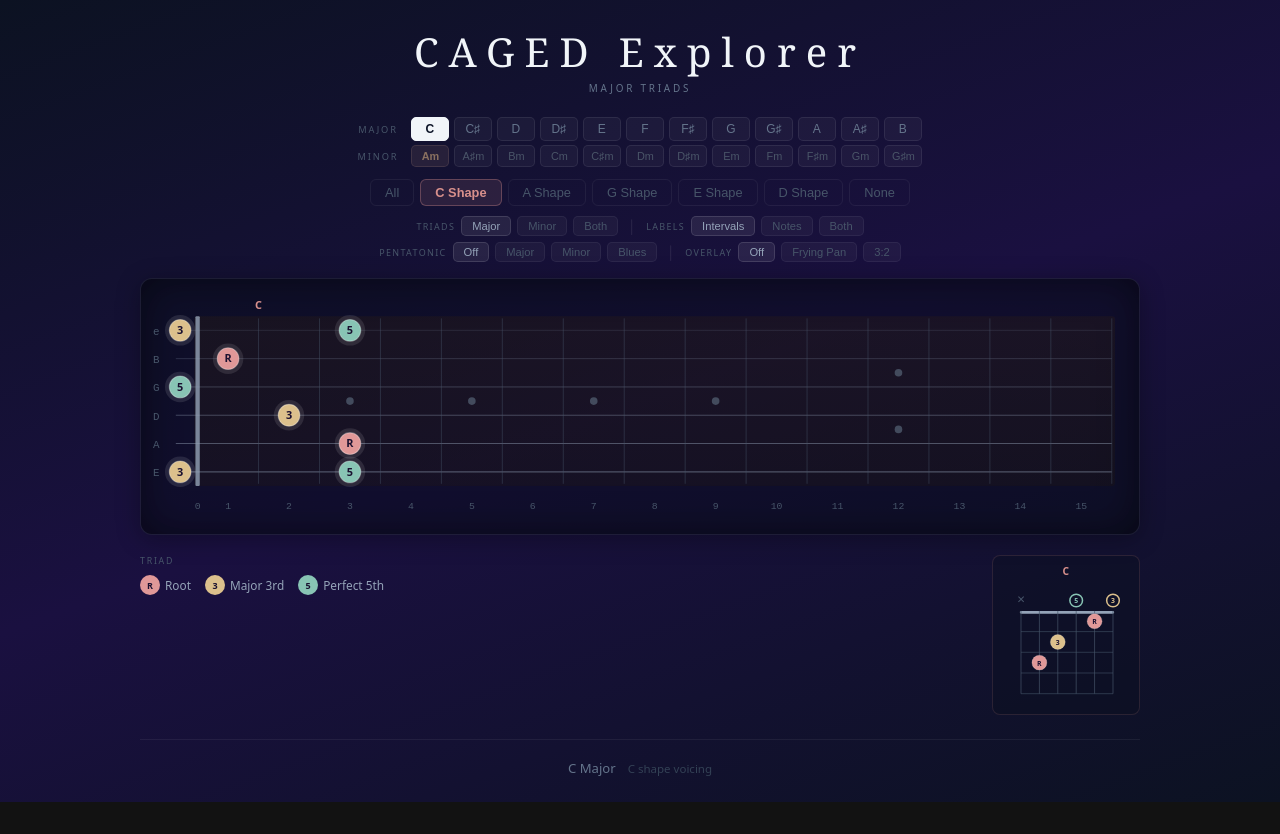
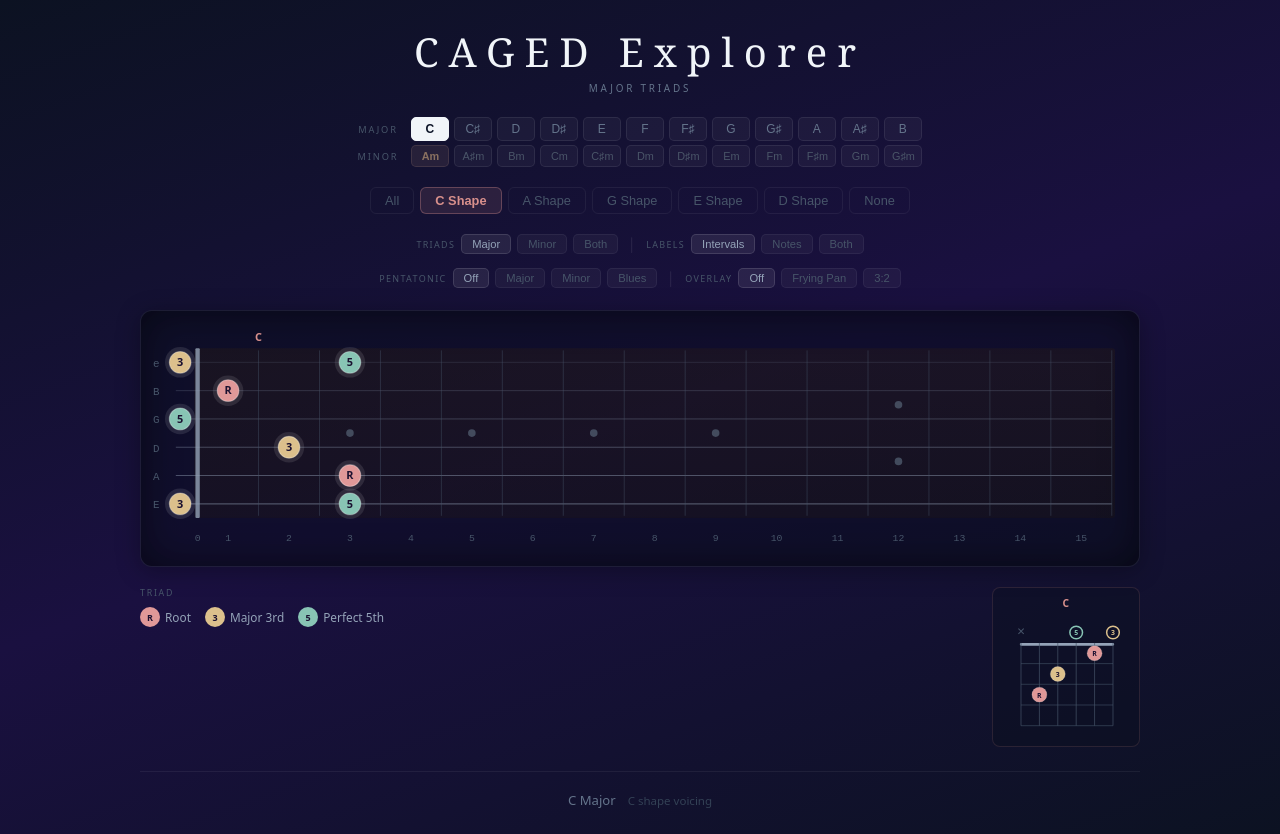
Before and after one commit to tartansandal/caged-explorer, a React (Vite) app: page / in a window 1280 px wide. Before the commit the page ends 802 px from the top, so only its background shows below. Built offline with nearby package versions, Linux system fonts and the light colour scheme.

Commit message:
style: increase vertical spacing between control rows

```diff
--- a/src/App.jsx
+++ b/src/App.jsx
@@ -565,7 +565,7 @@ export default function CAGEDExplorer() {
         </div>
 
         {/* Key Selector: Minor Row */}
-        <div style={STYLE.keyRow(12)}>
+        <div style={STYLE.keyRow(20)}>
           <span style={STYLE.rowLabel}>Minor</span>
           {NOTES.map((_, i) => {
             const sel = keyIndex === i;
@@ -579,7 +579,7 @@ export default function CAGEDExplorer() {
         </div>
 
         {/* Shape Tabs */}
-        <div style={{ display: "flex", justifyContent: "center", gap: 6, marginBottom: 10 }}>
+        <div style={{ display: "flex", justifyContent: "center", gap: 6, marginBottom: 20 }}>
           {["all", ...SHAPES].map(s => {
             const on = activeShape === s && triadMode !== "off";
             return (
@@ -596,7 +596,7 @@ export default function CAGEDExplorer() {
         </div>
 
         {/* Options Row 1: Triads + Labels */}
-        <div style={STYLE.optionRow(6)}>
+        <div style={STYLE.optionRow(14)}>
           <span style={STYLE.optionLabel}>Triads</span>
           {["major", "minor", "both"].map(m => (
             <ToggleButton key={m} label={m === "major" ? "Major" : m === "minor" ? "Minor" : "Both"}
@@ -611,7 +611,7 @@ export default function CAGEDExplorer() {
         </div>
 
         {/* Options Row 2: Pentatonic + Overlay */}
-        <div style={STYLE.optionRow(16)}>
+        <div style={STYLE.optionRow(22)}>
           <span style={STYLE.optionLabel}>Pentatonic</span>
           {["off", "major", "minor", "blues"].map(m => (
             <ToggleButton key={m} label={m === "off" ? "Off" : m === "major" ? "Major" : m === "minor" ? "Minor" : "Blues"}
```
